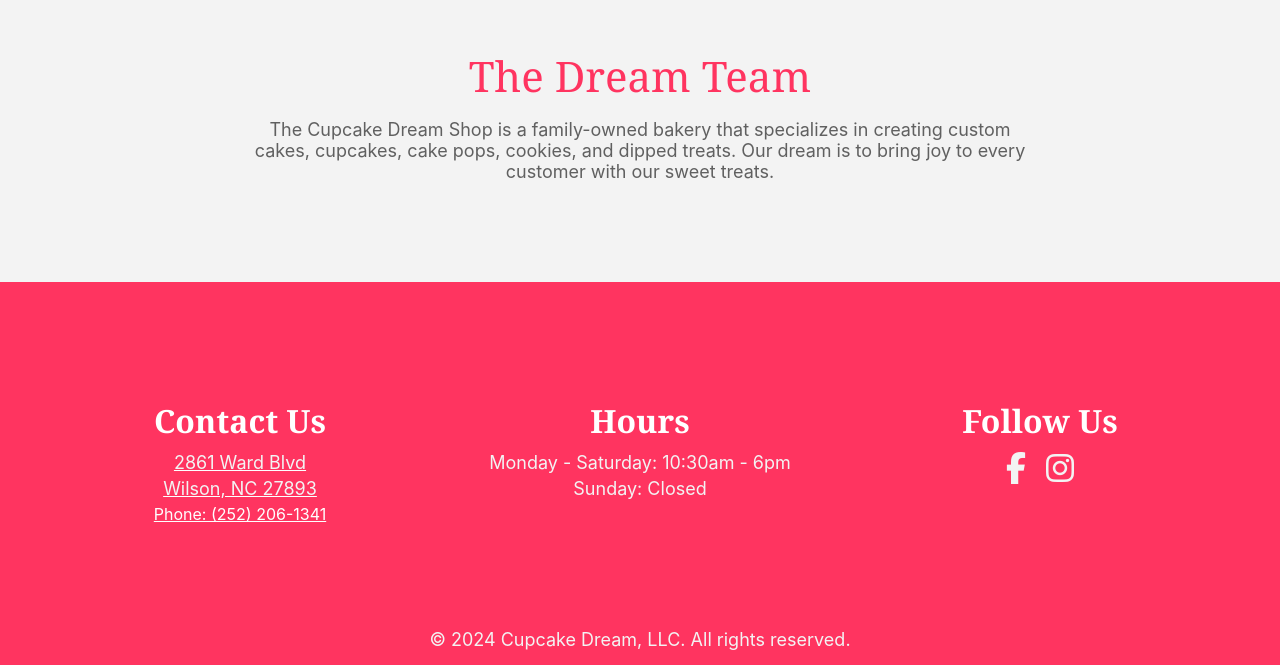
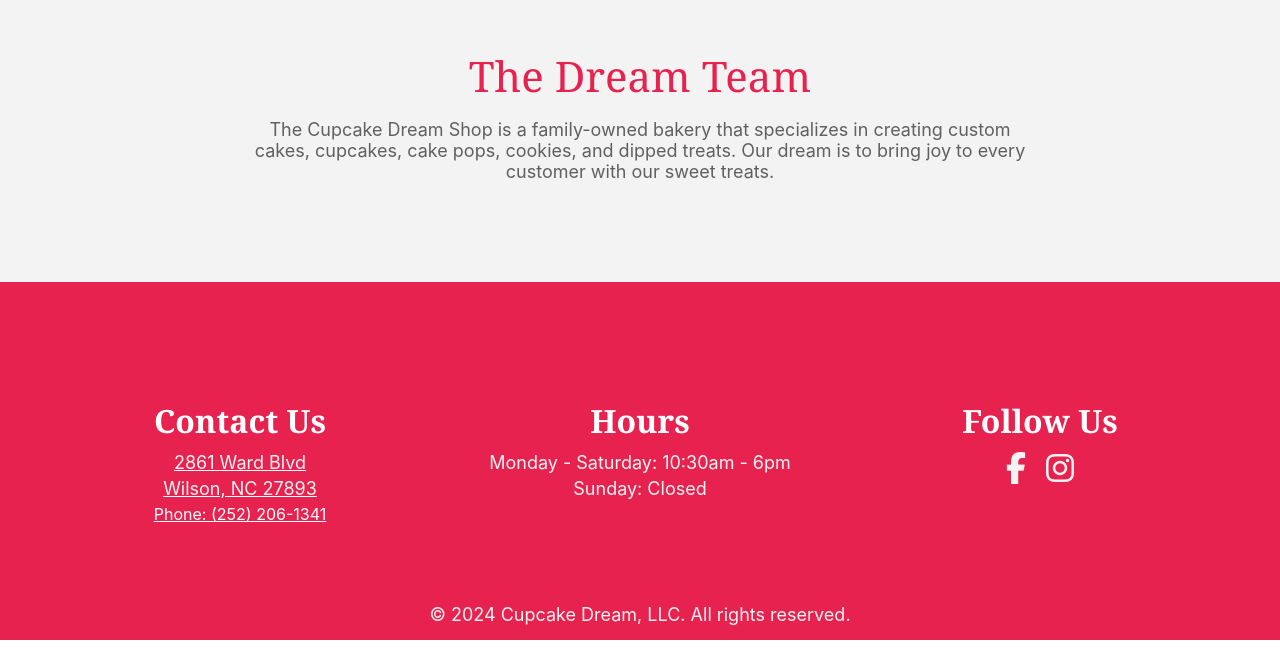
Before and after one commit to justblocker/cupcakedream, a Next.js app: page / in a window 1280 px wide. Shown: the part 1321-1986 px from the top of the page. After the commit the page ends 1961 px from the top, so only its background shows below. Built offline with nearby package versions, Linux system fonts and the light colour scheme; no server answers.

Commit message:
colors and img/image replacement

```diff
--- a/app/globals.css
+++ b/app/globals.css
@@ -10,7 +10,7 @@ h2 {
   font-size: 42px;
   font-weight: 300;
   font-family: 'Cormorant Garamond', 'Playfair Display', 'Bodoni MT', 'Didot', Georgia, serif;
-  color: #ff3460;
+  color: #E8224E;
 }
 
 p {
@@ -375,7 +375,7 @@ p {
 
 /* Footer **********************************************************************************************************/
 .footer {
-  background-color: #ff3460;
+  background-color: #E8224E;
   padding: 75px 20px 10px 20px;
   display: flex;
   flex-direction: column;
@@ -428,7 +428,7 @@ p {
 }
 
 .footer-bottom p {
-  margin: 75px 0px 5px 0px;
+  margin: 50px 0px 5px 0px;
   color: #f3f3f3;
 }
 
--- a/app/page.tsx
+++ b/app/page.tsx
@@ -3,6 +3,7 @@
 import { useState } from 'react';
 import FacebookFeed from '../components/facebookFeed';
 import '@fortawesome/fontawesome-free/css/all.min.css';
+import Image from 'next/image';
 
 interface CarouselItem {
   titleTop: React.ReactNode;
@@ -97,10 +98,12 @@ export default function Home() {
     <div className="page-wrapper">
       <nav className="navbar">
         <div className="cloud-banner">
-          <img
+          <Image
             src="/cupcake-dream-logo.svg"
             alt="Cupcake Dream Logo"
             className="cloud-banner-logo"
+            width={200}
+            height={200}
           />
         </div>
       </nav>
@@ -108,7 +111,7 @@ export default function Home() {
         <div className="hero-stars" />
         <div className="hero-nav-grid">
           <div className="nav-quadrant nav-left" onClick={handlePrev}>
-            <img src="/arrow-left.svg" alt="Previous" className="nav-arrow" />
+            <Image src="/arrow-left.svg" alt="Previous" className="nav-arrow" width={50} height={50} />
           </div>
           <div className="nav-quadrant nav-center-top">
             <div className={`center-content ${carouselContent[currentIndex].notice ? 'notice-layout' : ''}`}>
@@ -139,22 +142,26 @@ export default function Home() {
               key={currentIndex}
               className={`image-container slide-${slideDirection}`}
             >
-              <img
+              <Image
                 src={carouselContent[currentIndex].image}
                 alt="Cupcakes"
                 className="cupcakes-image"
+                width={500}
+                height={500}
               />
             </div>
           </div>
           <div className="nav-quadrant nav-right" onClick={handleNext}>
-            <img src="/arrow-right.svg" alt="Next" className="nav-arrow" />
+            <Image src="/arrow-right.svg" alt="Next" className="nav-arrow" width={50} height={50} />
           </div>
         </div>
       </div>
-      <img
+      <Image
         src="/cloud-footer-2.svg"
         alt="Cloud Footer"
         className="cloud-footer svg-image"
+        width={1000}
+        height={1000}
       />
       <div className="content-section">
         <div className="content-container">
```
